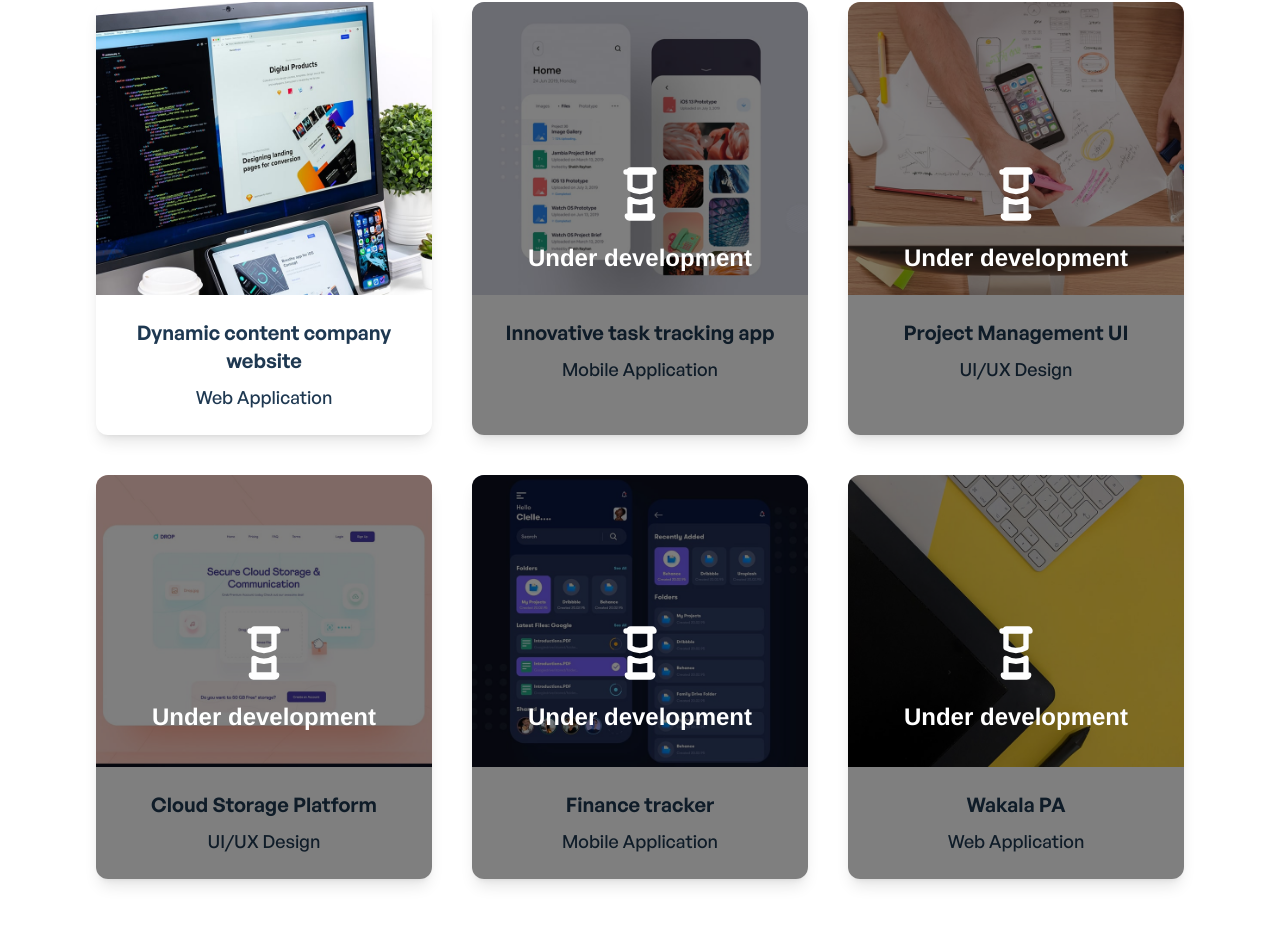
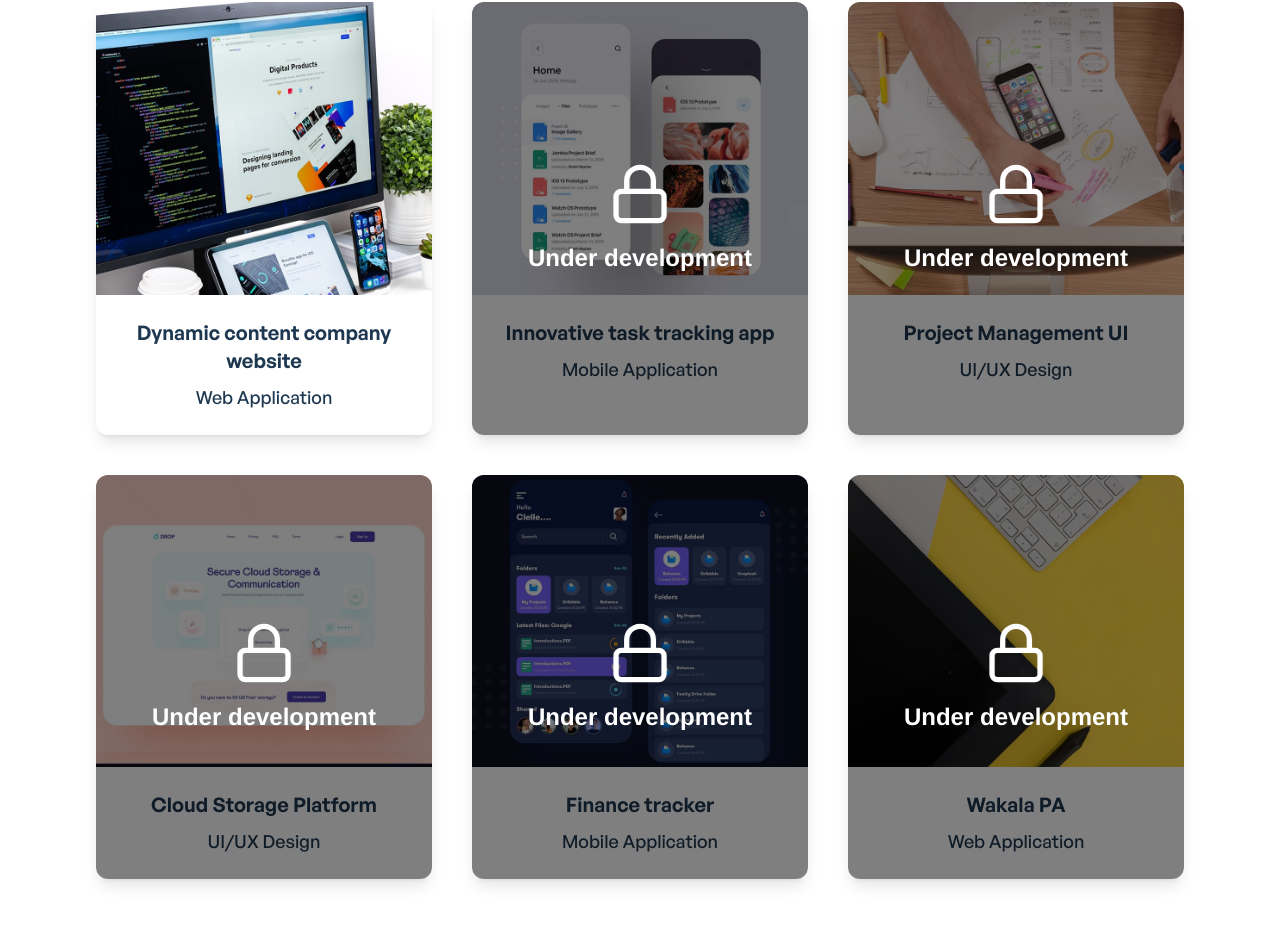
Before and after one commit to Amado-Alpha/myportfolio, a Vue app: page / in a window 1280 px wide. Shown: the part 1105-2057 px from the top of the page. Built offline with nearby package versions, Linux system fonts and the light colour scheme; what vue-backtotop would draw is missing.

Commit message:
wobble animation to project card

```diff
--- a/src/components/projects/ProjectCard.vue
+++ b/src/components/projects/ProjectCard.vue
@@ -16,10 +16,10 @@
 		<!-- Conditionally display the 'Under Development' banner if the project isn't ready -->
 		<div v-if="project.status != 'done'"
 			class="absolute inset-0 bg-black bg-opacity-50 flex flex-col justify-center items-center rounded-xl">
-			<svg xmlns="http://www.w3.org/2000/svg" class="h-16 w-16 text-white animate-pulse mb-4" fill="none"
-				viewBox="0 0 24 24" stroke="currentColor">
-				<path stroke-linecap="round" stroke-linejoin="round" stroke-width="2"
-					d="M6.75 3.75h10.5m-9 16.5h7.5m-8.5 0a.75.75 0 00.75.75h8a.75.75 0 00.75-.75m-9-16.5a.75.75 0 01.75-.75h8a.75.75 0 01.75.75m-9 16.5V14a7.5 7.5 0 007.5 0v6.25m-7.5-16.5V10a7.5 7.5 0 007.5 0V3.75" />
+			<svg xmlns="http://www.w3.org/2000/svg" class="h-16 w-16 text-white animate-wobble mb-4" viewBox="0 0 24 24"
+				fill="none" stroke="currentColor" stroke-width="2" stroke-linecap="round" stroke-linejoin="round">
+				<rect x="3" y="11" width="18" height="11" rx="2" ry="2"></rect>
+				<path d="M7 11V7a5 5 0 0110 0v4"></path>
 			</svg>
 			<span class="text-white text-2xl font-bold">Under development</span>
 		</div>
@@ -74,4 +74,42 @@ onMounted(() => {
 </script>
 
 
-<style scoped></style>
+<style scoped>
+/* Custom pulse animation */
+.animate-pulse {
+	animation: pulse 2s infinite;
+}
+
+@keyframes pulse {
+
+	0%,
+	100% {
+		opacity: 1;
+	}
+
+	50% {
+		opacity: 0.5;
+	}
+}
+
+/* Wobble Animation */
+.animate-wobble {
+	animation: wobble 2s infinite;
+}
+
+@keyframes wobble {
+
+	0%,
+	100% {
+		transform: translateX(0);
+	}
+
+	25% {
+		transform: translateX(-5px);
+	}
+
+	75% {
+		transform: translateX(5px);
+	}
+}
+</style>
```
